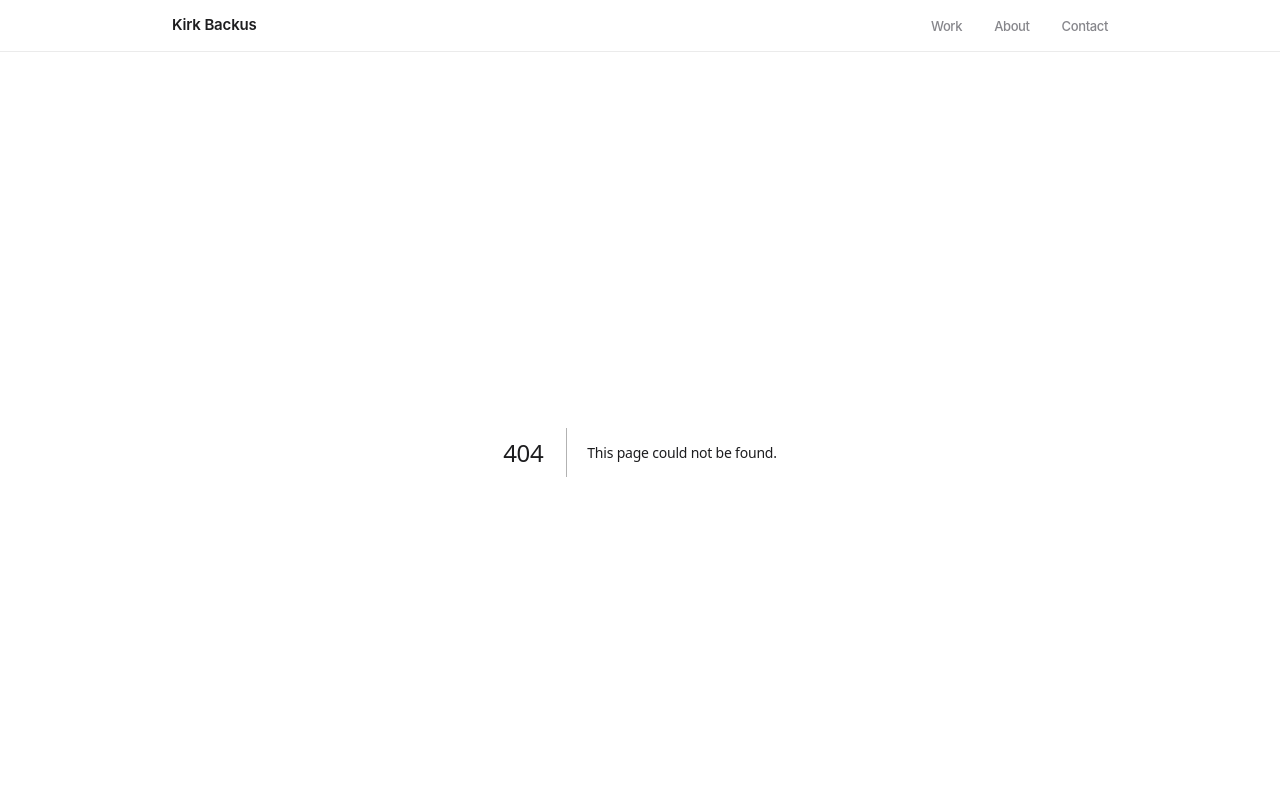
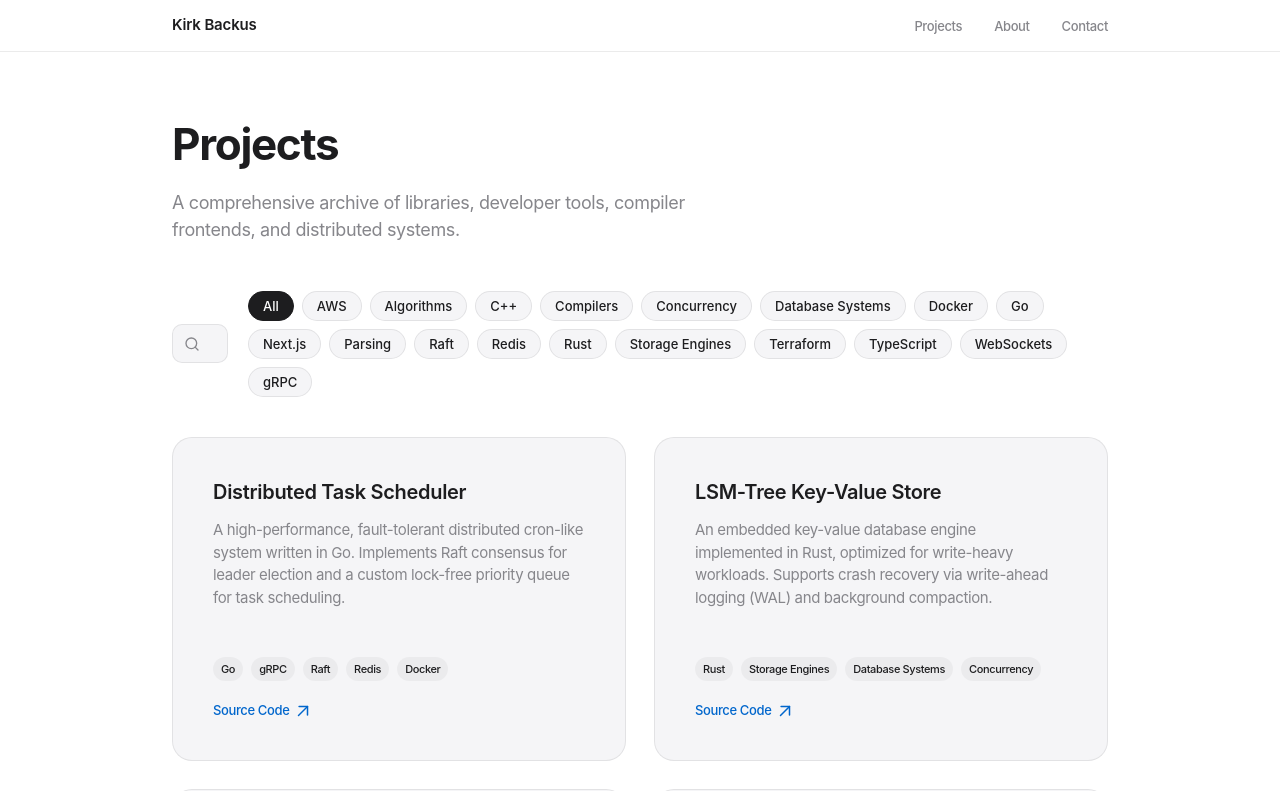
Before and after one commit to kirkbackus/portfolio, a Next.js app: page /projects in a window 1280 px wide. Before the commit this address had no page. Shown: the top 791 px of the page. Built offline with nearby package versions, Linux system fonts and the light colour scheme.

Commit message:
Create separate projects page with search and category filtering

```diff
--- a/src/app/layout.tsx
+++ b/src/app/layout.tsx
@@ -37,13 +37,13 @@ export default function RootLayout({
             <nav>
               <ul className={styles.navLinks}>
                 <li className={styles.navItem}>
-                  <Link href="#work">Work</Link>
+                  <Link href="/projects">Projects</Link>
                 </li>
                 <li className={styles.navItem}>
-                  <Link href="#about">About</Link>
+                  <Link href="/#about">About</Link>
                 </li>
                 <li className={styles.navItem}>
-                  <Link href="#contact">Contact</Link>
+                  <Link href="/#contact">Contact</Link>
                 </li>
               </ul>
             </nav>
--- /dev/null
+++ b/src/app/projects/page.tsx
@@ -0,0 +1,140 @@
+"use client";
+
+import { useState, useMemo } from "react";
+import styles from "./projects.module.css";
+import { projects } from "@/data/projects";
+
+// Clean minimal SVG Arrow Icon
+const ArrowIcon = () => (
+  <svg width="12" height="12" viewBox="0 0 12 12" fill="none" xmlns="http://www.w3.org/2000/svg" style={{ marginLeft: "4px" }}>
+    <path d="M2.08333 1.5H10.5V9.91667" stroke="currentColor" strokeWidth="1.5" strokeLinecap="round" strokeLinejoin="round"/>
+    <path d="M10.5 1.5L1.5 10.5" stroke="currentColor" strokeWidth="1.5" strokeLinecap="round" strokeLinejoin="round"/>
+  </svg>
+);
+
+// Clean minimal SVG Search Icon
+const SearchIcon = () => (
+  <svg className={styles.searchIcon} width="16" height="16" viewBox="0 0 24 24" fill="none" stroke="currentColor" strokeWidth="2" strokeLinecap="round" strokeLinejoin="round">
+    <circle cx="11" cy="11" r="8"></circle>
+    <line x1="21" y1="21" x2="16.65" y2="16.65"></line>
+  </svg>
+);
+
+export default function ProjectsPage() {
+  const [searchQuery, setSearchQuery] = useState("");
+  const [selectedTag, setSelectedTag] = useState("All");
+
+  // Dynamically extract all unique tags from the projects list
+  const filterTags = useMemo(() => {
+    const tags = new Set<string>();
+    projects.forEach((project) => {
+      project.tags.forEach((tag) => tags.add(tag));
+    });
+    return ["All", ...Array.from(tags).sort()];
+  }, []);
+
+  // Filtered projects based on search query and selected filter pill
+  const filteredProjects = useMemo(() => {
+    return projects.filter((project) => {
+      const matchesTag = selectedTag === "All" || project.tags.includes(selectedTag);
+
+      const query = searchQuery.toLowerCase().trim();
+      const matchesSearch =
+        query === "" ||
+        project.title.toLowerCase().includes(query) ||
+        project.description.toLowerCase().includes(query) ||
+        project.tags.some((t) => t.toLowerCase().includes(query));
+
+      return matchesTag && matchesSearch;
+    });
+  }, [searchQuery, selectedTag]);
+
+  return (
+    <div className={`${styles.projectsPage} container animate-fade-in`}>
+      <header className={styles.projectsHeader}>
+        <h1 className={styles.title}>Projects</h1>
+        <p className={styles.subtitle}>
+          A comprehensive archive of libraries, developer tools, compiler frontends, and distributed systems.
+        </p>
+      </header>
+
+      {/* Search and Filters Controls */}
+      <div className={styles.controlsRow}>
+        <div className={styles.searchWrapper}>
+          <SearchIcon />
+          <input
+            type="text"
+            placeholder="Search projects..."
+            className={styles.searchInput}
+            value={searchQuery}
+            onChange={(e) => setSearchQuery(e.target.value)}
+          />
+        </div>
+
+        <div className={styles.filterList}>
+          {filterTags.map((tag) => (
+            <button
+              key={tag}
+              className={`${styles.filterBtn} ${
+                selectedTag === tag ? styles.filterBtnActive : ""
+              }`}
+              onClick={() => setSelectedTag(tag)}
+            >
+              {tag}
+            </button>
+          ))}
+        </div>
+      </div>
+
+      {/* Grid List of Projects */}
+      {filteredProjects.length > 0 ? (
+        <div className={styles.projectsGrid}>
+          {filteredProjects.map((project) => (
+            <article key={project.id} className={styles.projectCard}>
+              <div className={styles.projectHeader}>
+                <h2 className={styles.projectTitle}>{project.title}</h2>
+                <p className={styles.projectDescription}>{project.description}</p>
+              </div>
+              <div className={styles.projectFooter}>
+                <div className={styles.projectTags}>
+                  {project.tags.map((tag) => (
+                    <span key={tag} className={styles.tag}>
+                      {tag}
+                    </span>
+                  ))}
+                </div>
+                <div className={styles.projectLinks}>
+                  {project.githubUrl && (
+                    <a
+                      href={project.githubUrl}
+                      target="_blank"
+                      rel="noopener noreferrer"
+                      className={styles.projectLink}
+                    >
+                      Source Code <ArrowIcon />
+                    </a>
+                  )}
+                  {project.demoUrl && (
+                    <a
+                      href={project.demoUrl}
+                      target="_blank"
+                      rel="noopener noreferrer"
+                      className={styles.projectLink}
+                    >
+                      Live Demo <ArrowIcon />
+                    </a>
+                  )}
+                </div>
+              </div>
+            </article>
+          ))}
+        </div>
+      ) : (
+        <div className={styles.noResults}>
+          <h3 className={styles.noResultsTitle}>No projects found</h3>
+          <p>Try adjusting your search query or filter tags.</p>
+        </div>
+      )}
+    </div>
+  );
+}
--- /dev/null
+++ b/src/app/projects/projects.module.css
@@ -0,0 +1,215 @@
+.projectsPage {
+  padding-top: 60px;
+  padding-bottom: 100px;
+  min-height: 80vh;
+}
+
+.projectsHeader {
+  margin-bottom: 48px;
+}
+
+.title {
+  font-size: 44px;
+  font-weight: var(--font-weight-bold);
+  letter-spacing: -0.03em;
+  margin-bottom: 12px;
+}
+
+.subtitle {
+  font-size: 18px;
+  color: var(--text-secondary);
+  line-height: 1.5;
+  max-width: 600px;
+}
+
+/* Search and Filters Layout */
+.controlsRow {
+  display: flex;
+  justify-content: space-between;
+  align-items: center;
+  gap: 20px;
+  margin-bottom: 40px;
+}
+
+.searchWrapper {
+  position: relative;
+  flex: 1;
+  max-width: 320px;
+}
+
+.searchInput {
+  width: 100%;
+  padding: 10px 16px 10px 38px;
+  font-size: 14px;
+  font-family: var(--font-family);
+  background-color: var(--card-background);
+  border: 1px solid var(--border);
+  border-radius: 10px;
+  color: var(--foreground);
+  transition: all 0.2s ease;
+}
+
+.searchInput:focus {
+  outline: none;
+  border-color: var(--foreground);
+  background-color: var(--background);
+  box-shadow: 0 0 0 3px rgba(0, 0, 0, 0.04);
+}
+
+.searchIcon {
+  position: absolute;
+  left: 12px;
+  top: 50%;
+  transform: translateY(-50%);
+  color: var(--text-secondary);
+  pointer-events: none;
+}
+
+.filterList {
+  display: flex;
+  gap: 8px;
+  flex-wrap: wrap;
+}
+
+.filterBtn {
+  font-family: var(--font-family);
+  font-size: 13px;
+  font-weight: var(--font-weight-medium);
+  padding: 6px 14px;
+  background-color: var(--card-background);
+  color: var(--foreground);
+  border: 1px solid var(--border);
+  border-radius: 100px;
+  cursor: pointer;
+  transition: all 0.2s cubic-bezier(0.4, 0, 0.2, 1);
+}
+
+.filterBtn:hover {
+  background-color: rgba(0, 0, 0, 0.03);
+}
+
+.filterBtnActive {
+  background-color: var(--foreground);
+  color: var(--background);
+  border-color: var(--foreground);
+}
+
+.filterBtnActive:hover {
+  background-color: var(--foreground);
+  opacity: 0.9;
+}
+
+/* Projects grid and cards */
+.projectsGrid {
+  display: grid;
+  grid-template-columns: repeat(2, 1fr);
+  gap: 28px;
+}
+
+.projectCard {
+  background-color: var(--card-background);
+  padding: 40px;
+  border-radius: 20px;
+  display: flex;
+  flex-direction: column;
+  justify-content: space-between;
+  min-height: 280px;
+  transition: transform 0.4s cubic-bezier(0.16, 1, 0.3, 1), box-shadow 0.4s cubic-bezier(0.16, 1, 0.3, 1);
+  border: 1px solid var(--border);
+}
+
+.projectCard:hover {
+  transform: scale(1.01) translateY(-4px);
+  box-shadow: 0 20px 40px rgba(0, 0, 0, 0.04);
+}
+
+.projectHeader {
+  margin-bottom: 24px;
+}
+
+.projectTitle {
+  font-size: 20px;
+  font-weight: var(--font-weight-semibold);
+  letter-spacing: -0.015em;
+  margin-bottom: 12px;
+}
+
+.projectDescription {
+  font-size: 15px;
+  line-height: 1.5;
+  color: var(--text-secondary);
+}
+
+.projectFooter {
+  margin-top: 24px;
+}
+
+.projectTags {
+  display: flex;
+  flex-wrap: wrap;
+  gap: 8px;
+  margin-bottom: 20px;
+}
+
+.tag {
+  font-size: 11px;
+  font-weight: var(--font-weight-medium);
+  padding: 4px 8px;
+  background-color: rgba(0, 0, 0, 0.04);
+  color: var(--foreground);
+  border-radius: 100px;
+}
+
+:global(.dark) .tag {
+  background-color: rgba(255, 255, 255, 0.08);
+}
+
+.projectLinks {
+  display: flex;
+  gap: 16px;
+}
+
+.projectLink {
+  font-size: 13px;
+  font-weight: var(--font-weight-medium);
+  color: var(--accent);
+  display: inline-flex;
+  align-items: center;
+  gap: 4px;
+}
+
+.projectLink:hover {
+  text-decoration: underline;
+}
+
+.noResults {
+  text-align: center;
+  padding: 80px 0;
+  color: var(--text-secondary);
+}
+
+.noResultsTitle {
+  font-size: 18px;
+  font-weight: var(--font-weight-medium);
+  color: var(--foreground);
+  margin-bottom: 8px;
+}
+
+@media (max-width: 768px) {
+  .title {
+    font-size: 32px;
+  }
+
+  .controlsRow {
+    flex-direction: column;
+    align-items: stretch;
+  }
+
+  .searchWrapper {
+    max-width: 100%;
+  }
+
+  .projectsGrid {
+    grid-template-columns: 1fr;
+  }
+}
```
Also changed, not shown: src/app/page.module.css (+25 -0 lines), src/app/page.tsx (+15 -4 lines).
